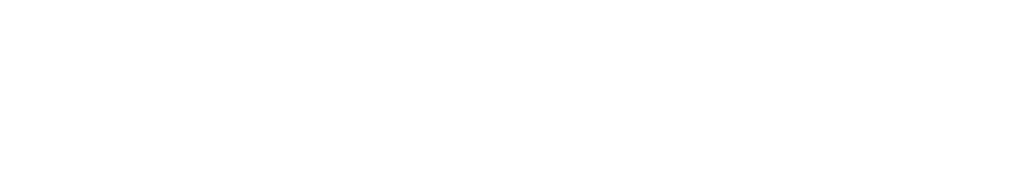
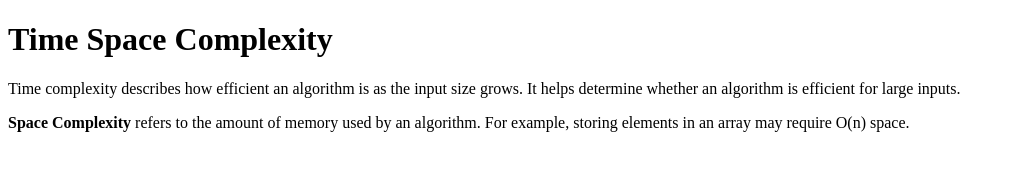
Before and after one commit to acciojob/time-and-space-complexity-d19rsabhah, a website: page main.html in a window 1280 px wide. Shown: the whole page, without its empty margins (0-1015 px from the left). Drawn offline with Linux system fonts and the light colour scheme.

Commit message:
created a submission

```diff
--- a/main.html
+++ b/main.html
@@ -8,6 +8,18 @@
 
 <body>
 	<!-- the entire body must be written by student -->
+	<h1>Time Space Complexity</h1>
+
+        <p>
+        Time complexity describes how efficient an algorithm is as the input size grows.
+        It helps determine whether an algorithm is efficient for large inputs.
+        </p>
+
+        <p>
+        <b>Space Complexity</b> refers to the amount of memory used by an algorithm.
+        For example, storing elements in an array may require O(n) space.
+        </p>
+
     <script type="text/javascript" src="./script.js">
 </script>
 
```
